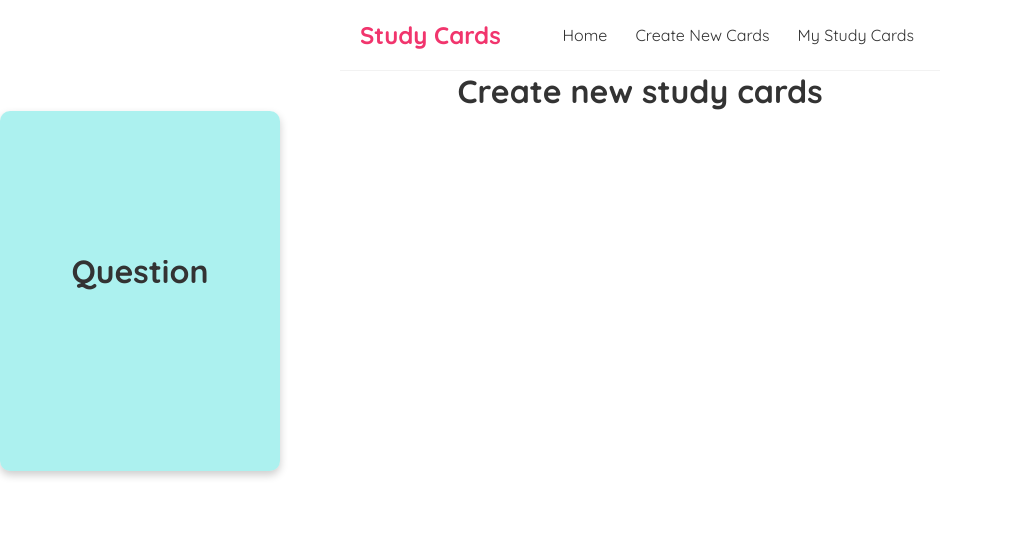
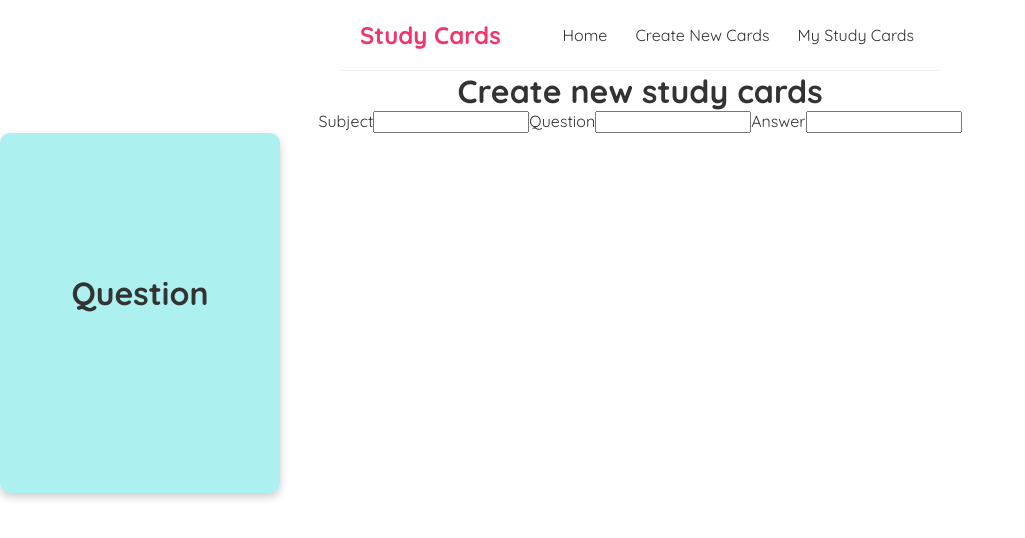
Before and after one commit to EvaGraceSmith/studyCards, a React (Create React App) app: page /createnewstudycards in a window 1280 px wide. Shown: the top 538 px of the page, without its empty margins (0-1025 px from the left). Built offline with nearby package versions, Linux system fonts and the light colour scheme.

Commit message:
added form

```diff
--- a/src/components/Cards.js
+++ b/src/components/Cards.js
@@ -7,6 +7,14 @@ function Cards() {
     return (
         <>
         <h1>Create new study cards</h1>
+        <form>
+            <label>Subject</label>
+            <input type="text" name="subject" />
+            <label>Question</label>
+            <input type="text" name="question" />
+            <label>Answer</label>
+            <input type="text" name="answer" />
+        </form>
             <div className="flip-card">
                 <div className="flip-card-inner">
                 <div className="flip-card-front">
```
